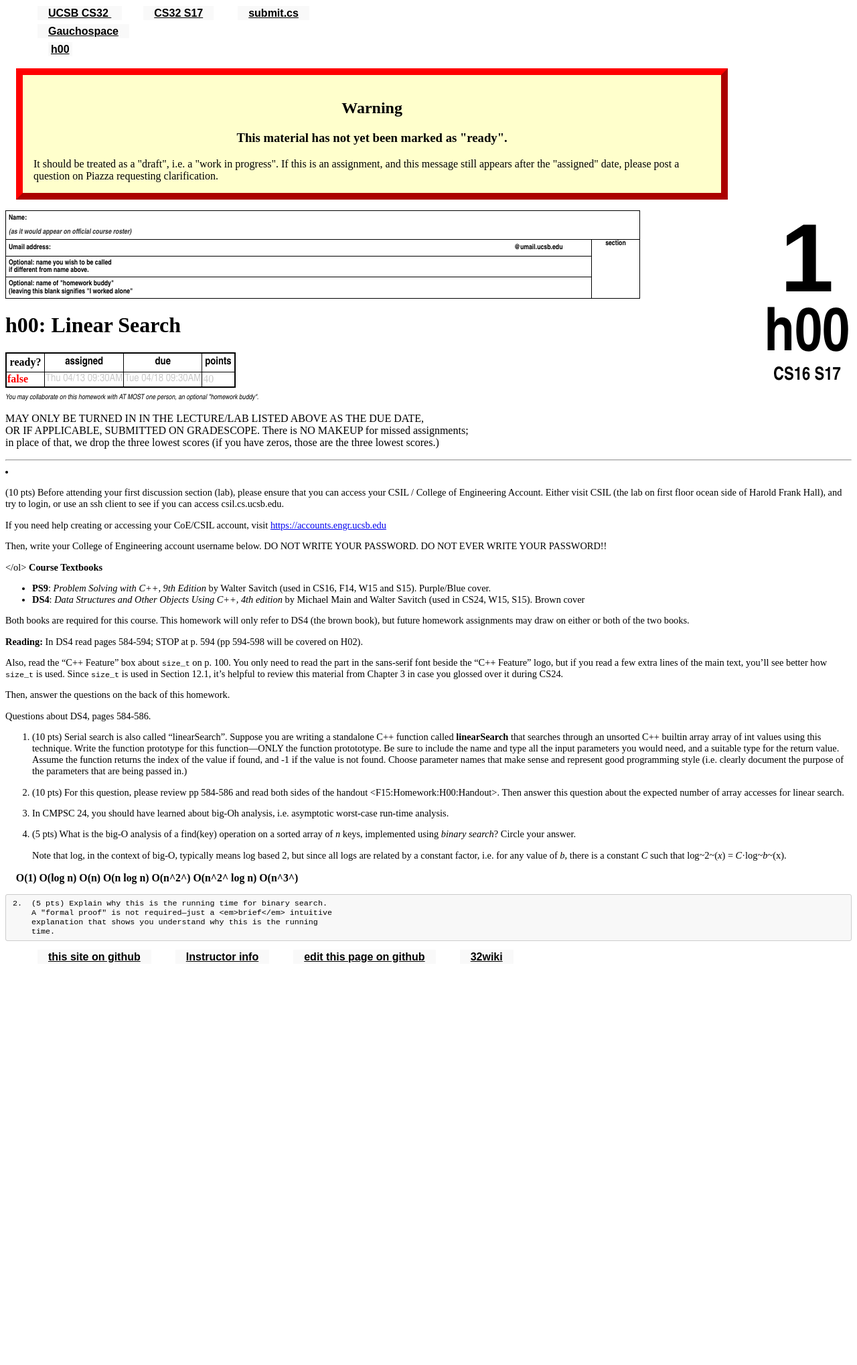
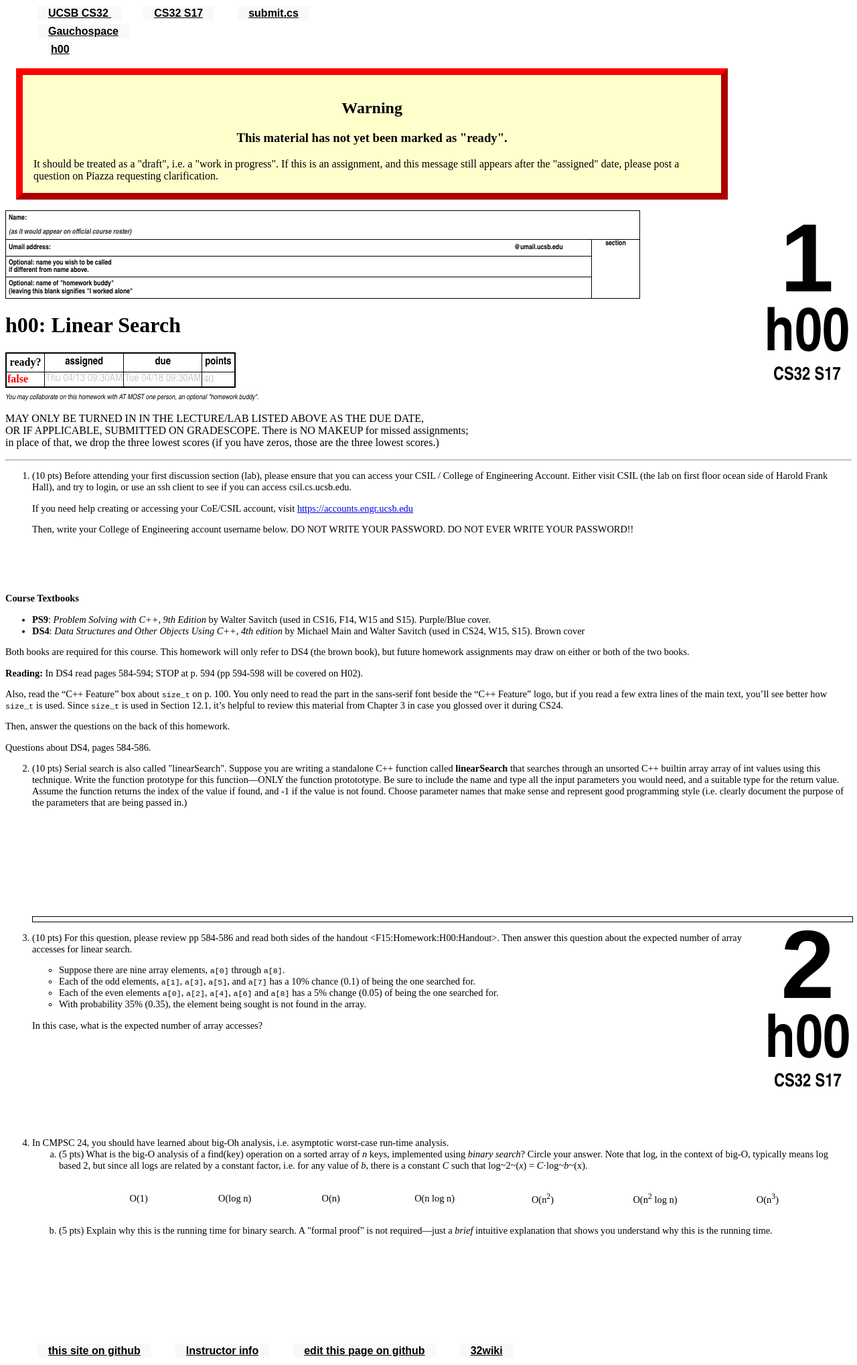
Before and after one commit to ucsb-cs32-s17/ucsb-cs32-s17.github.io, a Jekyll site: the page built from _hwk/h00.md, in a window 1280 px wide. Shown: the whole page at 67% size. Built offline with Jekyll 4.4.1, drawn with Linux system fonts in a browser that asks for light colours; before the commit the page ends 1450 px from its top, so only the background shows below that.

Commit message:
update h00

```diff
--- a/_hwk/h00.md
+++ b/_hwk/h00.md
@@ -7,15 +7,16 @@ due: 2017-04-18 09:30:00.00-7:00
 ---
 
 <style>
-table.circleOptionTable { margin-left: auto; margin-right: auto; text-align:center; width:90%;}
+table.circleOptionTable { margin-left: auto; margin-right: auto; text-align:center; width:90%; border: none; margin-top: 2em; margin-bottom:2em;}
 
-table.circleOptionTable * td { text-align:center; padding-left: 1em; padding-right:1em;}
+table.circleOptionTable * td { text-align:center; padding-left: 1em; padding-right:1em; border: none;}
 </style>
 
 <div style="font-size:90%; padding-top:0px; margin-top:0px;">
 
-<li style="padding-top:0px; margin-top:0px; margin-bottom:0px; padding-bottom:0px;">
+<ol>
 
+<li style="padding-bottom:4em;" markdown="1">
 (10 pts) Before attending your first discussion section (lab), please
 ensure that you can access your CSIL / College of Engineering Account.
 Either visit CSIL (the lab on first floor ocean side of Harold Frank
@@ -32,6 +33,7 @@ WRITE YOUR PASSWORD. DO NOT EVER WRITE YOUR PASSWORD!!
 </li>
 
 </ol>
+
 <b>Course Textbooks</b>
 
 -   <b>PS9</b>: <i>Problem Solving with C++, 9th Edition </i> by Walter
@@ -59,46 +61,89 @@ Then, answer the questions on the back of this homework.
 </div>
 
 <div style="font-size:90%">
+
 Questions about DS4, pages 584-586.
 
-3.  (10 pts) Serial search is also called "linearSearch". Suppose you
-    are writing a standalone C++ function called <b>linearSearch</b>
-    that searches through an unsorted C++ builtin array array of int
-    values using this technique. Write the function prototype for this
-    function—ONLY the function protototype. Be sure to include the name
-    and type all the input parameters you would need, and a suitable
-    type for the return value. Assume the function returns the index of
-    the value if found, and -1 if the value is not found. Choose
-    parameter names that make sense and represent good programming style
-    (i.e. clearly document the purpose of the parameters that are being
-    passed in.)
+<ol start="2">
 
-4.  (10 pts) For this question, please review pp 584-586 and read both
-    sides of the handout <F15:Homework:H00:Handout>. Then answer this
-    question about the expected number of array accesses for linear
-    search.
+<li>
+(10 pts) Serial search is also called "linearSearch". Suppose you
+are writing a standalone C++ function called <b>linearSearch</b>
+that searches through an unsorted C++ builtin array array of int
+values using this technique. Write the function prototype for this
+function—ONLY the function protototype. Be sure to include the name
+and type all the input parameters you would need, and a suitable
+type for the return value. Assume the function returns the index of
+the value if found, and -1 if the value is not found. Choose
+parameter names that make sense and represent good programming style
+(i.e. clearly document the purpose of the parameters that are being
+passed in.)
+<div style="margin-bottom: 10em;">&nbsp;</div>
+<div class="pagebreak"></div>
+</li>
 
-5.  In CMPSC 24, you should have learned about big-Oh analysis, i.e.
-    asymptotic worst-case run-time analysis.
+<li style="padding-bottom:10em;" markdown="1">
+(10 pts) For this question, please review pp 584-586 and read both
+sides of the handout <F15:Homework:H00:Handout>. Then answer this
+question about the expected number of array accesses for linear
+search.
 
-   1.  (5 pts) What is the big-O analysis of a find(key) operation on a
-        sorted array of <em>n</em> keys, implemented using <em>binary
-        search</em>?
-        Circle your answer.
+* Suppose there are nine array elements, `a[0]` through `a[8]`.
+* Each of the odd elements, `a[1]`, `a[3]`, `a[5]`, and `a[7]` has a 10% chance (0.1) of being the one searched for.
+* Each of the even elements `a[0]`, `a[2]`, `a[4]`, `a[6]` and `a[8]` has a 5% change (0.05) of being the one searched for.
+* With probability 35% (0.35), the element being sought is not found in the array.
 
-        Note that log, in the context of big-O, typically means log
-        based 2, but since all logs are related by a constant factor,
-        i.e. for any value of <em>b</em>, there is a constant <em>C</em>
-        such that <span style="white-space:nowrap">log~2~(<em>x</em>) =
-        <em>C</em>·log~<em>b</em>~(x)</span>.
+In this case, what is the expected number of array accesses?
 
-<div style="font-weight:bold; font-size:110%; margin:1em;">
-O(1)   O(log n)   O(n)   O(n log n)   O(n^2^)   O(n^2^ log n)   O(n^3^)
+</li>
 
-</div>
-    2.  (5 pts) Explain why this is the running time for binary search.
+
+
+
+
+
+<li> In CMPSC 24, you should have learned about big-Oh analysis, i.e.
+asymptotic worst-case run-time analysis.
+
+<ol>
+<li style="padding-top:0px; margin-top:0px; margin-bottom:0px; padding-bottom:0em;">
+(5 pts) What is the big-O analysis of a find(key) operation on a
+sorted array of <em>n</em> keys, implemented using <em>binary
+search</em>?
+Circle your answer.
+
+Note that log, in the context of big-O, typically means log
+based 2, but since all logs are related by a constant factor,
+i.e. for any value of <em>b</em>, there is a constant <em>C</em>
+such that <span style="white-space:nowrap">log~2~(<em>x</em>) =
+<em>C</em>·log~<em>b</em>~(x)</span>.
+
+<table class="circleOptionTable">
+<tbody><tr>
+<td> O(1)
+</td>
+<td> O(log n)
+</td>
+<td> O(n)
+</td>
+<td> O(n log n)
+</td>
+<td> O(n<sup>2</sup>)
+</td>
+<td> O(n<sup>2</sup> log n)
+</td>
+<td> O(n<sup>3</sup>)
+</td></tr></tbody></table>
+</li>
+
+<li style="padding-top:0px; margin-top:0px; margin-bottom:0px; padding-bottom:10em;">
+       (5 pts) Explain why this is the running time for binary search.
         A "formal proof" is not required—just a <em>brief</em> intuitive
         explanation that shows you understand why this is the running
         time.
+</li>
+</ol>
+</li>
+</ol>
 
 </div>
--- a/_layouts/hwk.html
+++ b/_layouts/hwk.html
@@ -17,7 +17,7 @@
 	    <table>
 	      <tr> <td class="page-num">1</td>  </tr>
 	      <tr> <td class="asn-num">{{page.num}}</td>  </tr>
-	      <tr> <td class="course-qtr">CS16&#160;<span class="insert-qtr">{{site.qtr}}</span></td>  </tr>
+	      <tr> <td class="course-qtr">{{site.course}}&#160;<span class="insert-qtr">{{site.qtr}}</span></td>  </tr>
 	    </table>
 	  </div>
 
```
